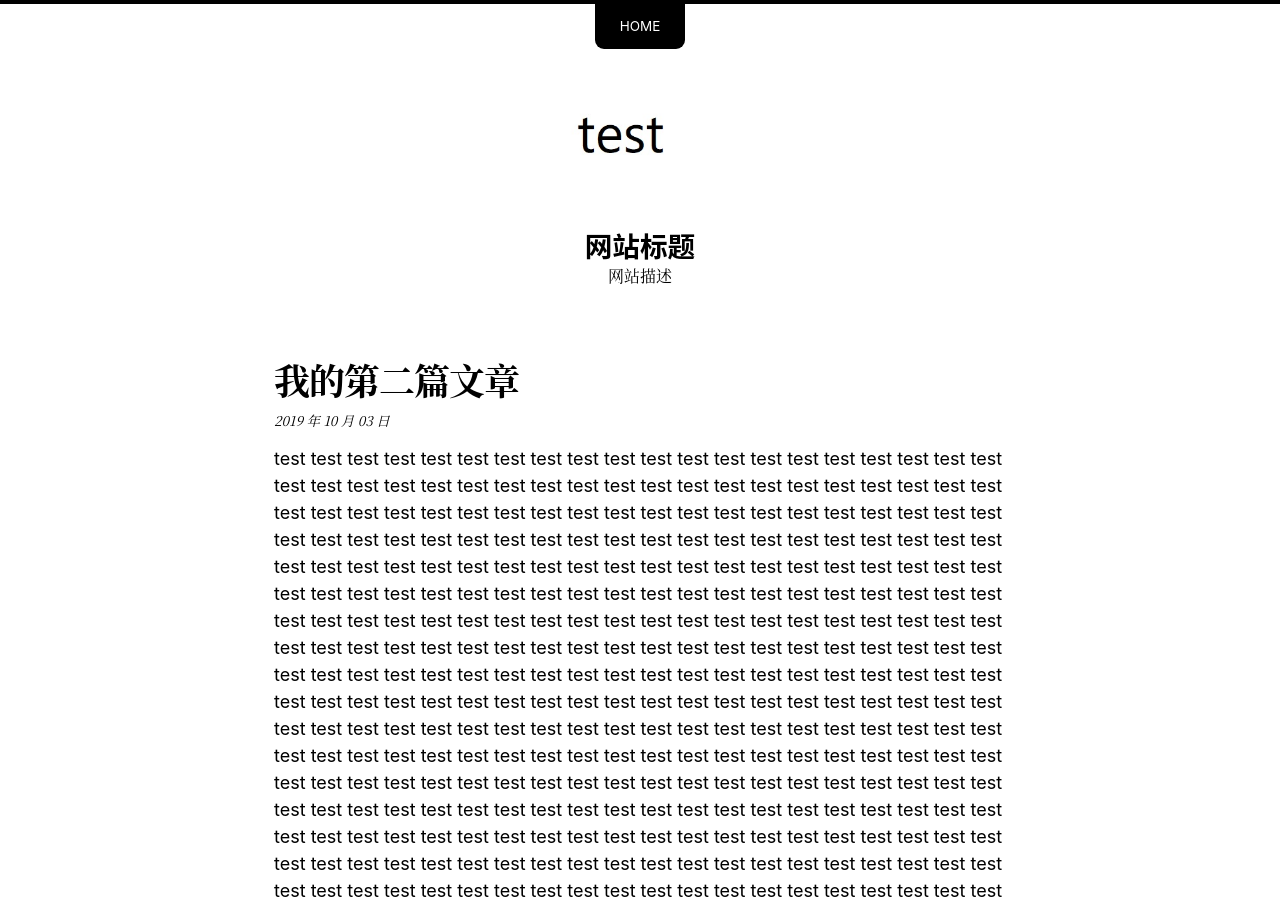
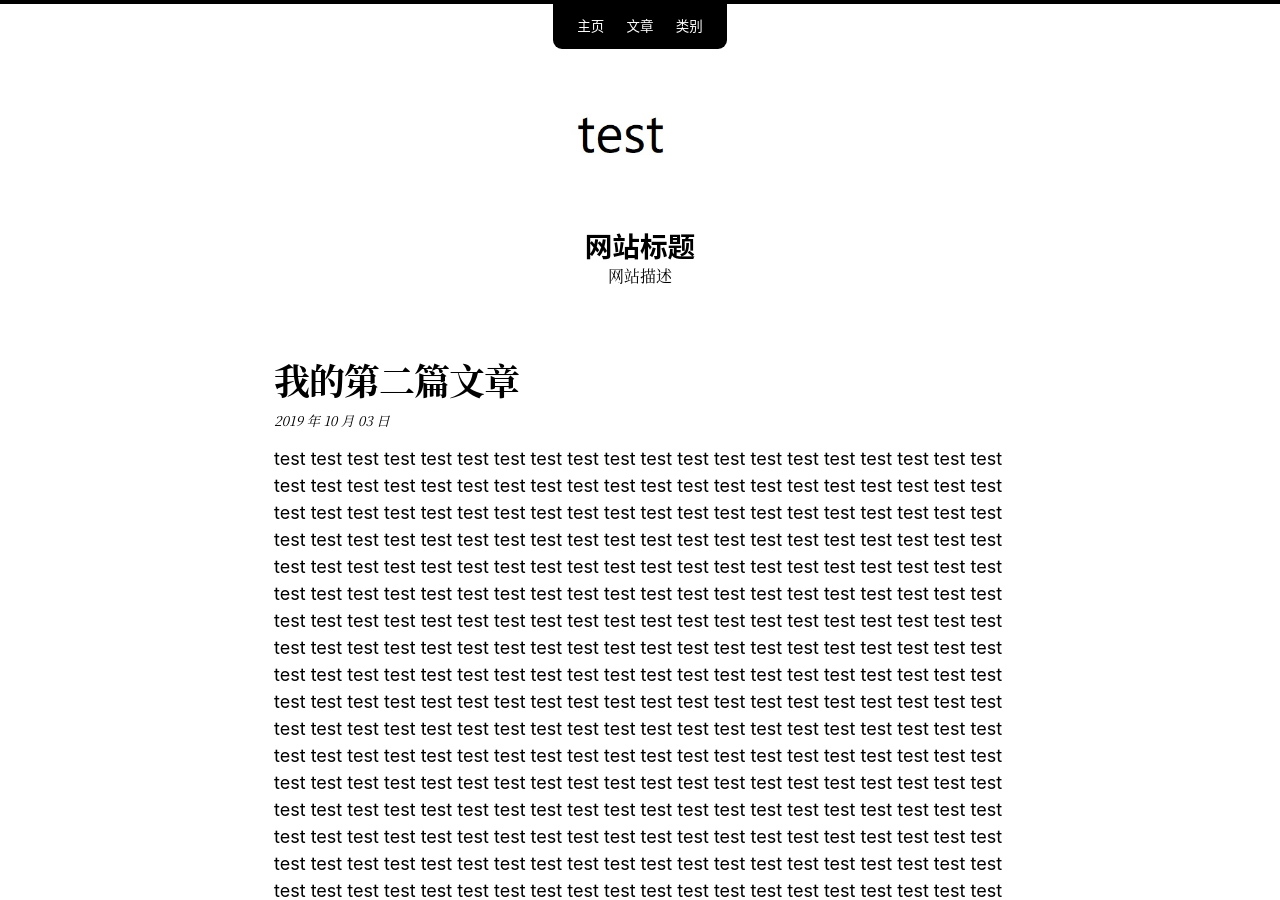
Before and after one commit to emperor110/emperor110.github.io, a Jekyll site: the page built from index.md, in a window 1280 px wide and 900 px high. Built offline with Jekyll 4.4.1, drawn with Linux system fonts in a browser that asks for light colours; nearby versions of some CDN libraries.

Commit message:
Update navigation.yml

```diff
--- a/_data/navigation.yml
+++ b/_data/navigation.yml
@@ -1,7 +1,11 @@
 # Sample site navigation bar links
 
-- title: Home
+- title: 主页
   url: /
+- title: 文章
+  url: /posts/
+- title: 类别
+  url: /categories/
 # - title: Posts
 #   url: /posts/
 # - title: Categories
```
